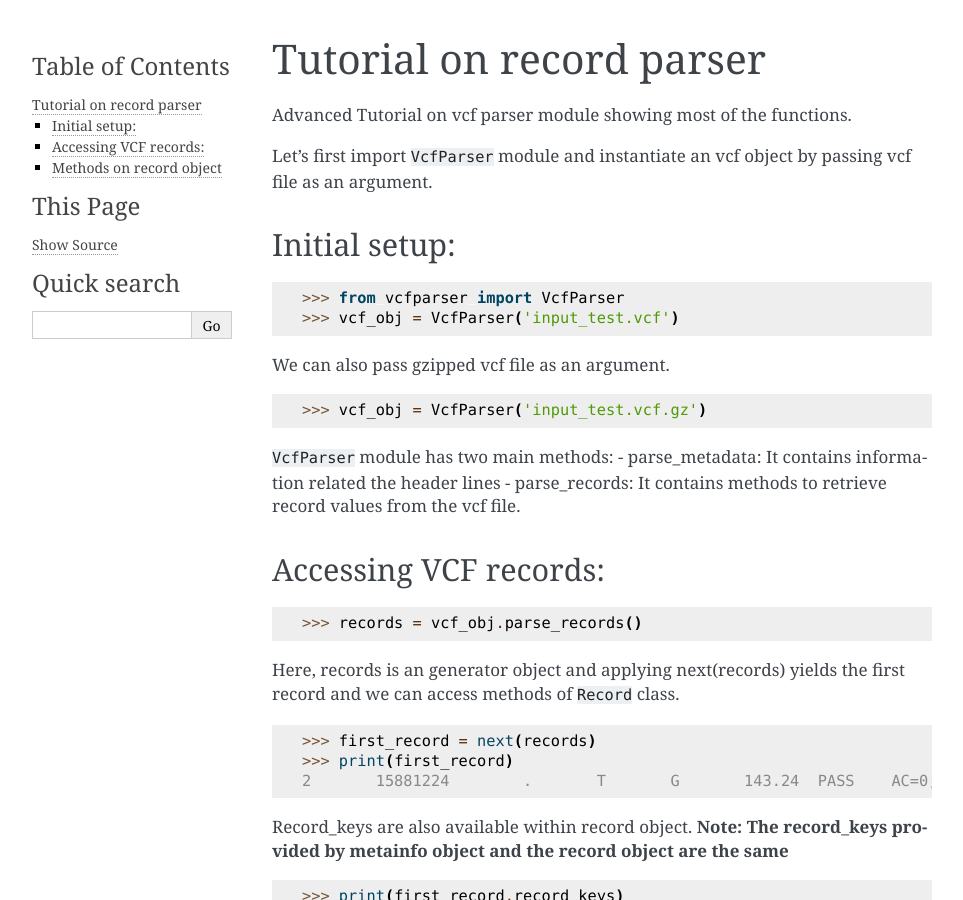
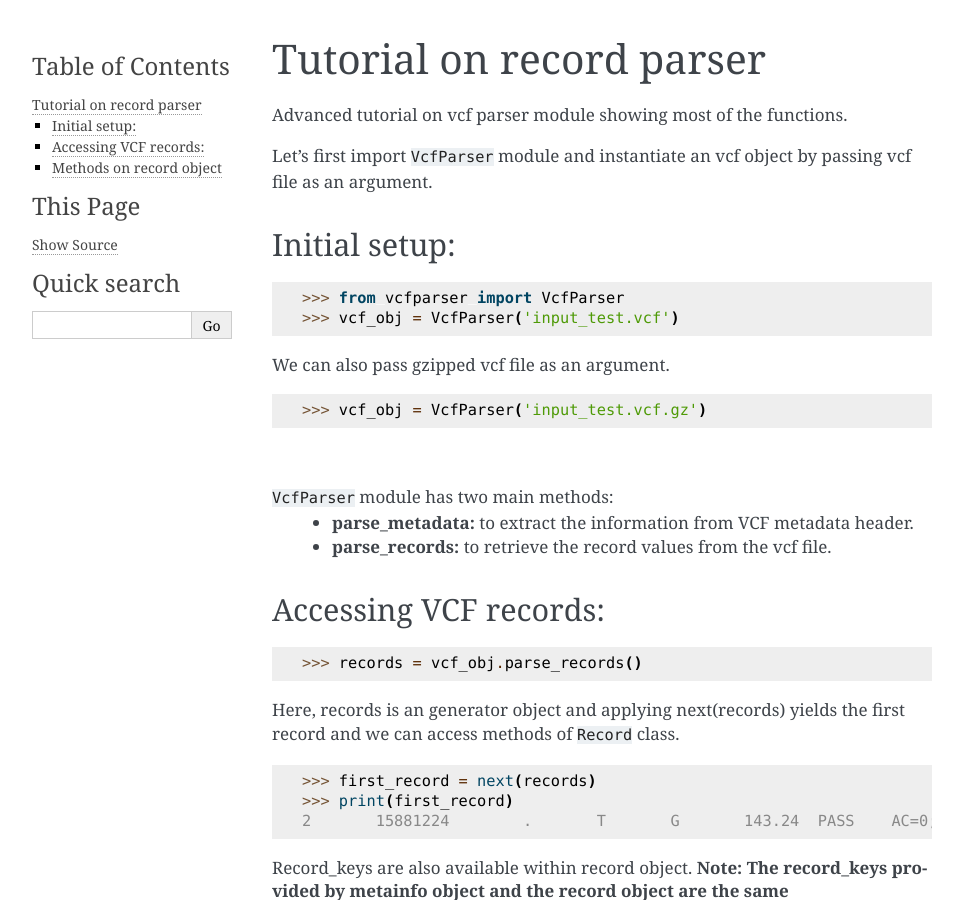
Before and after one commit to everestial/vcfparser, a Sphinx documentation site: the page built from docs/record_parser.rst, in a window 1280 px wide and 900 px high. Shown: the whole window, without its empty margins (148-1111 px from the left). Built offline with Sphinx 7.4.7, drawn with Linux system fonts in a browser that asks for light colours.

Commit message:
Updated record parser rst file

```diff
--- a/docs/record_parser.rst
+++ b/docs/record_parser.rst
@@ -3,7 +3,7 @@
 Tutorial on record parser
 =========================
 
-Advanced Tutorial on vcf parser module showing most of the functions.
+Advanced tutorial on vcf parser module showing most of the functions.
 
 Let's first import ``VcfParser`` module and instantiate an vcf object by
 passing vcf file as an argument.
@@ -18,9 +18,11 @@ We can also pass gzipped vcf file as an argument.
 
 >>> vcf_obj = VcfParser('input_test.vcf.gz')
 
+|
+
 ``VcfParser`` module  has two main methods:
-- parse_metadata: It contains information related the header lines
-- parse_records: It contains methods to retrieve record values from the vcf file.
+  - **parse_metadata:** to extract the information from VCF metadata header.
+  - **parse_records:** to retrieve the record values from the vcf file.
 
 
 Accessing VCF records:
```
